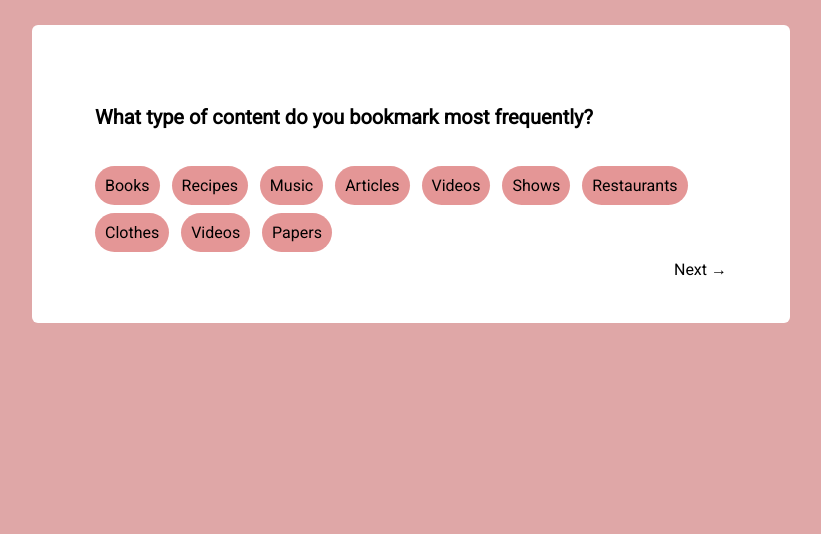
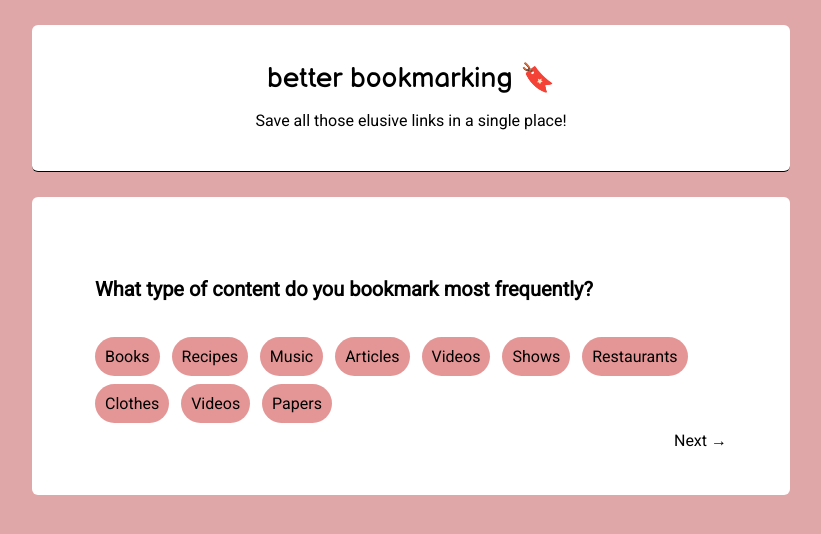
Before and after one commit to anushree-a/better-bookmarking, a browser extension: page website/index.html in a window 1280 px wide. Shown: the whole page, without its empty margins (229-1050 px from the left). Drawn offline with Linux system fonts and the light colour scheme.

Commit message:
Add header in all pages

```diff
--- a/website/index.html
+++ b/website/index.html
@@ -7,11 +7,17 @@
     <meta http-equiv="X-UA-Compatible" content="ie=edge">
     <title>Better Bookmarking</title>
     <link href='https://fonts.googleapis.com/css?family=Roboto' rel='stylesheet'>
+    <link href="https://fonts.googleapis.com/css2?family=Balsamiq+Sans&display=swap" rel="stylesheet">
+    <link rel="stylesheet" href="./styles/header.css">
     <link rel="stylesheet" href="./styles/global.css">
     <link rel="stylesheet" href="./styles/onboarding.css">
 </head>
 
 <body>
+    <header class="header-content">
+        <p class="tool-title">better bookmarking 🔖</p>
+        <p>Save all those elusive links in a single place!</p>
+    </header>
     <main class="main-content" onload="onLoadBody()">
         <h2 class="category-question-header">What type of content do you bookmark most frequently?</h2>
         <div class="bookmark pills">
--- /dev/null
+++ b/website/styles/header.css
@@ -0,0 +1,16 @@
+.header-content {
+    padding: 2%;
+    text-align: center;
+    margin: 2% 20%;
+    font-family: 'Roboto';
+    border-radius: 6px;
+    background-color: white;
+    border-bottom: 1px solid black;
+}
+
+.tool-title {
+    font-family: 'Balsamiq Sans', cursive;
+    font-size: 28px;
+    margin: 10px 0;
+    padding: 0;
+}
```
Also changed, not shown: website/categories.html (+6 -0 lines), website/links.html (+6 -0 lines), website/styles/global.css (+5 -5 lines).
